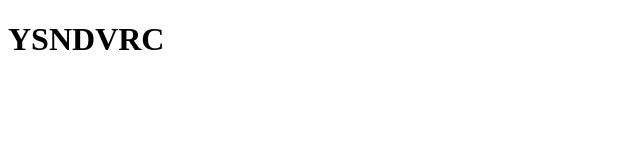
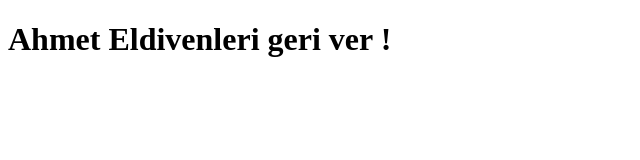
Before and after one commit to GamzeKaradayi/IlkProje-1, a plain HTML site: page index.html in a window 1280 px wide. Shown: the whole page, without its empty margins (0-640 px from the left). Drawn offline with Linux system fonts and the light colour scheme.

Commit message:
Ahmet Fatih Eraslan

```diff
--- a/index.html
+++ b/index.html
@@ -5,6 +5,6 @@
 	<title>Document</title>
 </head>
 <body>
-	<h1>YSNDVRC</h1>
+	<h1>Ahmet Eldivenleri geri ver !</h1>
 </body>
 </html>
```
